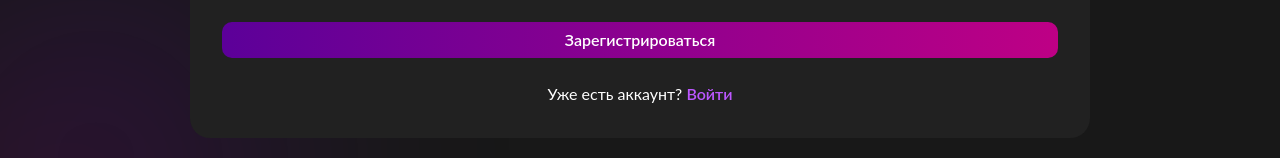
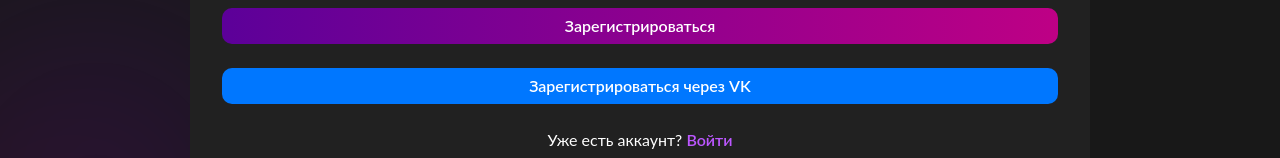
Before and after one commit to F0urward/proftwist-frontend, a React (Vite) app: page /signup in a window 1280 px wide. Shown: the part 616-774 px from the top of the page. Built offline with nearby package versions, Linux system fonts and the light colour scheme; no server answers; a web font is replaced by a local one.

Commit message:
feat: add reg by vk button

```diff
--- a/src/pages/LoginPage.tsx
+++ b/src/pages/LoginPage.tsx
@@ -127,6 +127,7 @@ const LoginPage = () => {
             sx={{
               background: "#0077FF",
               "&:hover": { background: "#0564d1ff" },
+              fontWeight: 600,
             }}
           >
             Войти через VK
--- a/src/pages/RegisterPage.tsx
+++ b/src/pages/RegisterPage.tsx
@@ -9,6 +9,7 @@ import { useForm } from "react-hook-form";
 import { zodResolver } from "@hookform/resolvers/zod";
 import { RootState, useAppDispatch, useAppSelector } from "../store";
 import { signup, login } from "../store/slices/authSlice";
+import axios from "axios";
 
 const RegisterPage = () => {
   const dispatch = useAppDispatch();
@@ -43,6 +44,16 @@ const RegisterPage = () => {
     } catch (err: any) {
       console.error("Could not register", err);
     } finally {
+    }
+  };
+
+  const handleVKIDAuthClick = async () => {
+    try {
+      const response = await axios.get("/api/auth/vk/link");
+      const url = response.data["vk_oauth_url"];
+      window.open(url, "_self");
+    } catch (error) {
+      console.error("error", error);
     }
   };
 
@@ -119,6 +130,17 @@ const RegisterPage = () => {
           >
             {loading ? "Загрузка..." : "Зарегистрироваться"}
           </Button>
+          <Button
+            className=""
+            onClick={handleVKIDAuthClick}
+            sx={{
+              background: "#0077FF",
+              "&:hover": { background: "#0564d1ff" },
+              fontWeight: 600,
+            }}
+          >
+            Зарегистрироваться через VK
+          </Button>
           <Typography variant="body1" sx={{ textAlign: "center" }}>
             Уже есть аккаунт?{" "}
             <Link
```
